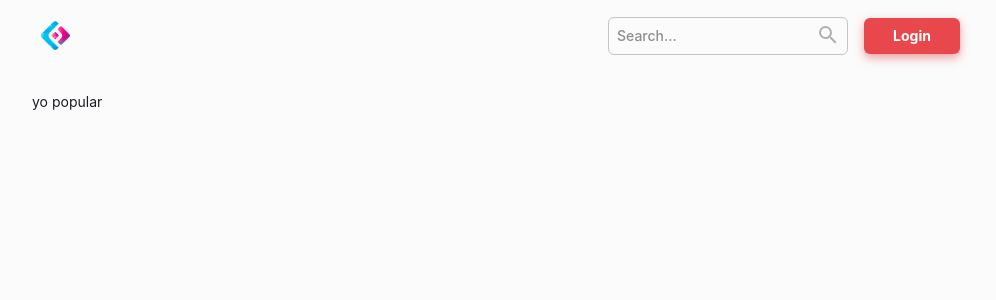
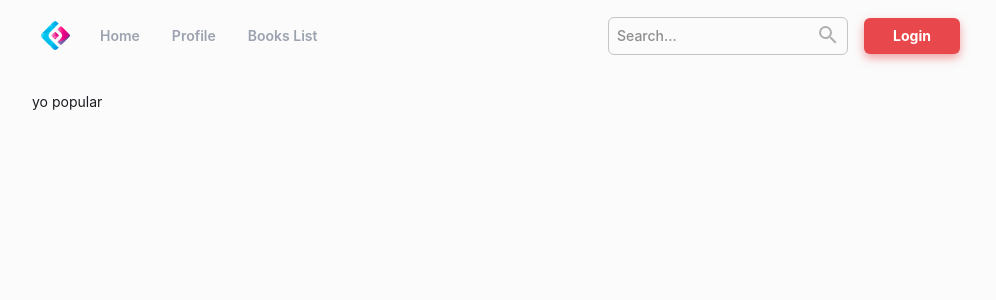
Before and after one commit to ameer005/bookishhead, a Next.js app in the folder client/: page /books/popular in a window 1280 px wide. Shown: the top 300 px of the page, without its empty margins (144-1140 px from the left). Built offline with nearby package versions, Linux system fonts and the light colour scheme; no server answers.

Commit message:
implemented books list and nav links

```diff
--- a/client/components/Lists/search/SearchItem.js
+++ b/client/components/Lists/search/SearchItem.js
@@ -2,14 +2,15 @@ import { useRouter } from "next/router";
 import useStore from "../../../store/useStore";
 
 const SearchItem = ({ data }) => {
-  const setResultBoxState = useStore((state) => state.setResultBoxState);
+  const setModalState = useStore((state) => state.setModalState);
+
   const router = useRouter();
 
   return (
     <div
       onClick={() => {
         router.push(`/books/${data._id}`);
-        setResultBoxState(false);
+        setModalState({ showSearchResultBox: false });
       }}
       className="flex gap-4 text-xs cursor-pointer hover:bg-colorPrimary/20 p-2"
     >
--- /dev/null
+++ b/client/components/Lists/userBooksList/UserBooksItem.js
@@ -0,0 +1,23 @@
+import Link from "next/link";
+import { useRouter } from "next/router";
+
+const UserBooksItem = ({ data }) => {
+  const router = useRouter();
+  const book = data?.book;
+  return (
+    <div onClick={() => router.push(`/books/${book._id}`)}>
+      <div className="mb-3 h-48 w-[8rem] relative text-colorWhite hover:text-colorPrimaryLight cursor-pointer">
+        <img
+          className="object-containl w-full h-full rounded-md"
+          src={book.coverImg}
+        ></img>
+
+        <div className="py-2 px-3  text-xs  absolute bottom-0 left-0 z-10 bg-colorBlack/60 min-h-[3rem]  w-full rounded-b-md ">
+          <div className=" font-medium  ut-animation">{book.title}</div>
+        </div>
+      </div>
+    </div>
+  );
+};
+
+export default UserBooksItem;
--- /dev/null
+++ b/client/components/Lists/userBooksList/UserBooksList.js
@@ -0,0 +1,12 @@
+import UserBooksItem from "./UserBooksItem";
+
+const userBooksList = ({ data }) => {
+  const renderItems = () => {
+    return data?.map((item) => {
+      return <UserBooksItem key={item._id} data={item} />;
+    });
+  };
+  return <div className="flex gap-x-5 gap-y-2 flex-wrap">{renderItems()}</div>;
+};
+
+export default userBooksList;
--- a/client/components/layout/Navbar.js
+++ b/client/components/layout/Navbar.js
@@ -7,6 +7,7 @@ import Logo from "../../components/ui/Logo";
 import Avatar from "../ui/Avatar";
 import SearchBar from "../ui/SearchBar";
 import CaretDropdown from "../ui/CaretDropdown";
+import NavLink from "../ui/NavLink";
 
 const Navbar = () => {
   const user = useStore((state) => state.user);
@@ -48,16 +49,38 @@ const Navbar = () => {
     }
   };
 
+  const navigation = () => {
+    const pages = [
+      { name: "Home", path: "/" },
+      { name: "Profile", path: "/user/profile" },
+      { name: "Books List", path: "/user/list" },
+    ];
+
+    return pages.map((page, index) => {
+      return (
+        <li key={index}>
+          <NavLink
+            className="font-semibold hover:text-colorBlack ut-animation"
+            path={page.path}
+            name={page.name}
+            activeClass="text-colorPrimary"
+          />
+        </li>
+      );
+    });
+  };
+
   return (
     <header className="flex items-center justify-between px-44 h-[4.5rem] mb-5 ">
       {/* Left side of header */}
-      <div className="flex items-center gap-6">
+      <nav className="flex items-center gap-6">
         <Link href={"/"}>
           <a className="cursor-pointer">
             <Logo size={"w-11"} />
           </a>
         </Link>
-      </div>
+        <ul className="flex items-center text-sm gap-8">{navigation()}</ul>
+      </nav>
 
       {/* Right side of header */}
       <div className="flex items-center gap-4">
--- /dev/null
+++ b/client/components/ui/NavLink.js
@@ -0,0 +1,17 @@
+import Link from "next/link";
+import { useRouter } from "next/router";
+
+const NavLink = ({ path, className, activeClass, name }) => {
+  const { pathname } = useRouter();
+  const isActive = pathname === path ? true : false;
+
+  return (
+    <Link href={path}>
+      <a className={`${className} ${isActive ? activeClass : "text-gray-400"}`}>
+        {name}
+      </a>
+    </Link>
+  );
+};
+
+export default NavLink;
--- a/client/pages/books/[id]/index.js
+++ b/client/pages/books/[id]/index.js
@@ -122,7 +122,7 @@ const BookDetails = () => {
         <div className=" w-full">
           {/* header */}
           <div className="flex item-center justify-between mb-8">
-            <h3 className=" font-bold text-base uppercase tracking-wider">
+            <h3 className=" font-bold text-base uppercase tracking-wider text-gray-500">
               Reviews
             </h3>
             <button
@@ -138,7 +138,7 @@ const BookDetails = () => {
           {/* Reviews box */}
           <ReviewsList bookId={bookId} />
         </div>
-        <div className="w-[18rem]">no</div>
+        <div className="w-[18rem]"></div>
       </section>
 
       {/* modals */}
--- a/client/pages/index.js
+++ b/client/pages/index.js
@@ -15,7 +15,9 @@ const HomePage = () => {
     <>
       {/* Section most popular */}
       <section className="">
-        <h3 className="text-base font-bold uppercase mb-3">All Time Popular</h3>
+        <h3 className="text-base font-bold uppercase mb-3 text-gray-500">
+          All Time Popular
+        </h3>
         <BookList
           data={popularBooks?.data.books}
           isLoading={popularBooksLoading}
--- /dev/null
+++ b/client/pages/user/list.js
@@ -0,0 +1,59 @@
+import { useState } from "react";
+import { useFetchUserBooks } from "../../hooks/api/userBooks/useUserBooks";
+import useStore from "../../store/useStore";
+
+import UserBooksList from "../../components/Lists/userBooksList/UserBooksList";
+
+const ListPage = () => {
+  const listOption = useStore((state) => state.listOption);
+  const setOption = useStore((state) => state.setOption);
+  const {
+    data: userBooks,
+    isLoading: userBooksLoading,
+    isSuccess: userBooksSuccess,
+  } = useFetchUserBooks();
+
+  const completed = userBooks?.data.booksList.filter(
+    (book) => book.status === "Completed"
+  );
+  const reading = userBooks?.data.booksList.filter(
+    (book) => book.status === "Reading"
+  );
+  const plan = userBooks?.data.booksList.filter(
+    (book) => book.status === "Plan to read"
+  );
+
+  const renderStatus = () => {
+    const status = ["Completed", "Reading", "Plan To Read"];
+
+    return status.map((item, index) => {
+      return (
+        <button
+          key={index}
+          onClick={() => setOption({ listOption: item.toLowerCase() })}
+          className={`font-bold text-gray-500 pb-2  ${
+            listOption === item.toLocaleLowerCase() && "text-colorPrimaryLight"
+          }`}
+        >
+          {item}
+        </button>
+      );
+    });
+  };
+
+  return (
+    <section className="px-32">
+      {/* listOption selector header */}
+      <div className=" flex justify-center gap-8  mb-8">{renderStatus()}</div>
+
+      {/* Rendered Settings */}
+      <div>
+        {listOption === "completed" && <UserBooksList data={completed} />}
+        {listOption === "reading" && <UserBooksList data={reading} />}
+        {listOption === "plan to read" && <UserBooksList data={plan} />}
+      </div>
+    </section>
+  );
+};
+
+export default ListPage;
--- a/client/pages/account/settings.js
+++ b/client/pages/user/profile.js
@@ -3,7 +3,7 @@ import { useState } from "react";
 import Profile from "../../components/settings/Profile";
 import Account from "../../components/settings/Account";
 
-const Settings = () => {
+const ProfilePage = () => {
   const [setting, setSetting] = useState("profile");
 
   return (
@@ -37,4 +37,4 @@ const Settings = () => {
   );
 };
 
-export default Settings;
+export default ProfilePage;
--- /dev/null
+++ b/client/store/slices/conditionalSlice.js
@@ -0,0 +1,8 @@
+const conditionalSlice = (set, get) => ({
+  listOption: "completed",
+  setOption: (status) => {
+    set(status);
+  },
+});
+
+export default conditionalSlice;
--- a/client/store/useStore.js
+++ b/client/store/useStore.js
@@ -2,11 +2,13 @@ import create from "zustand";
 import { devtools } from "zustand/middleware";
 import userSlice from "./slices/userSlice";
 import modalsSlice from "./slices/modalSlice";
+import conditionalSlice from "./slices/conditionalSlice";
 
 const useStore = create(
   devtools((set, get) => ({
     ...userSlice(set, get),
     ...modalsSlice(set, get),
+    ...conditionalSlice(set, get),
   }))
 );
 
--- a/client/styles/globals.css
+++ b/client/styles/globals.css
@@ -3,6 +3,7 @@
 @tailwind utilities;
 
 @import url("https://fonts.googleapis.com/css2?family=Inter:wght@400;500;600;700&display=swap");
+@import url("https://fonts.googleapis.com/css2?family=Roboto:wght@400;500;700&display=swap");
 
 @layer base {
   *,
```
